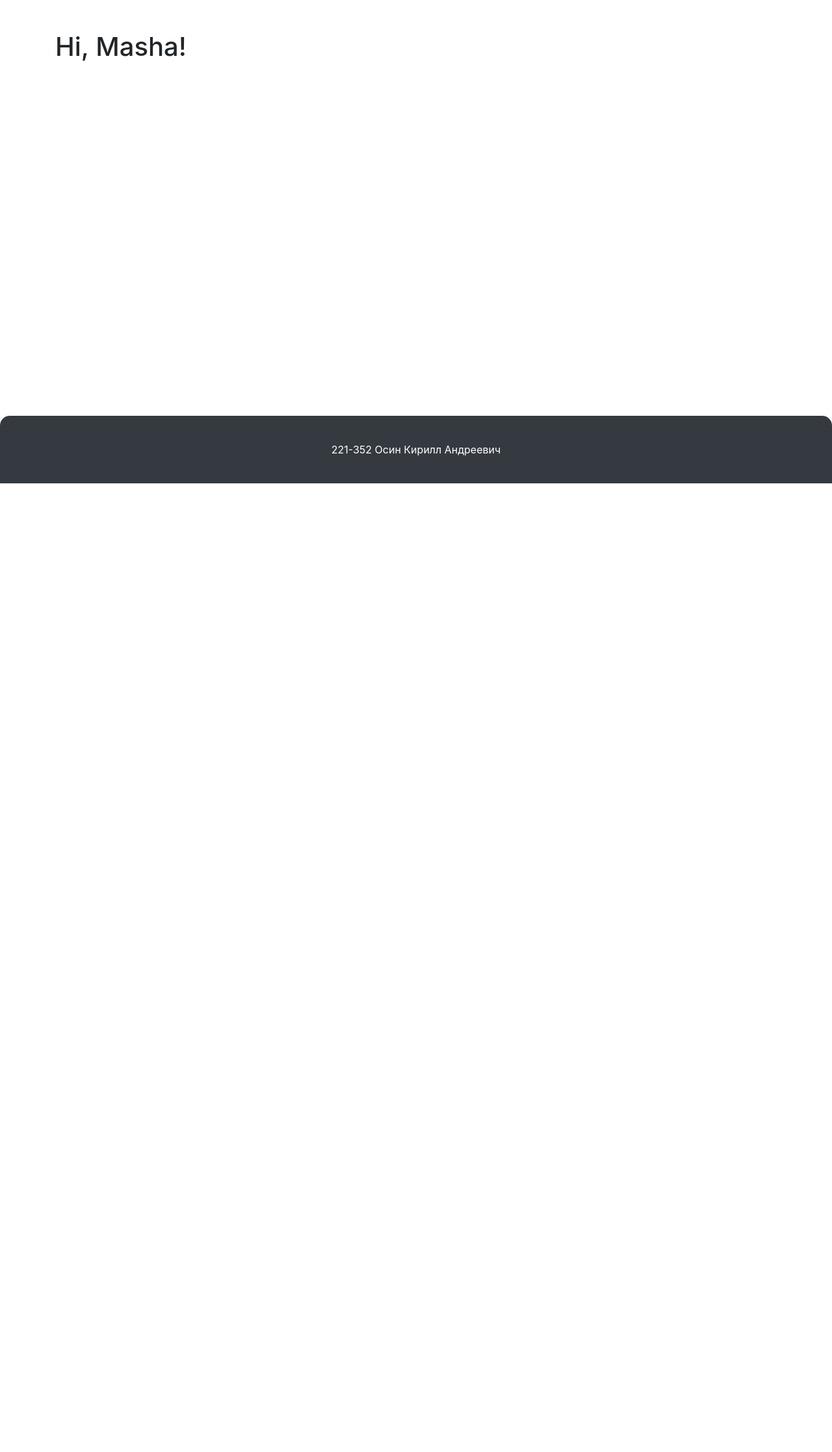
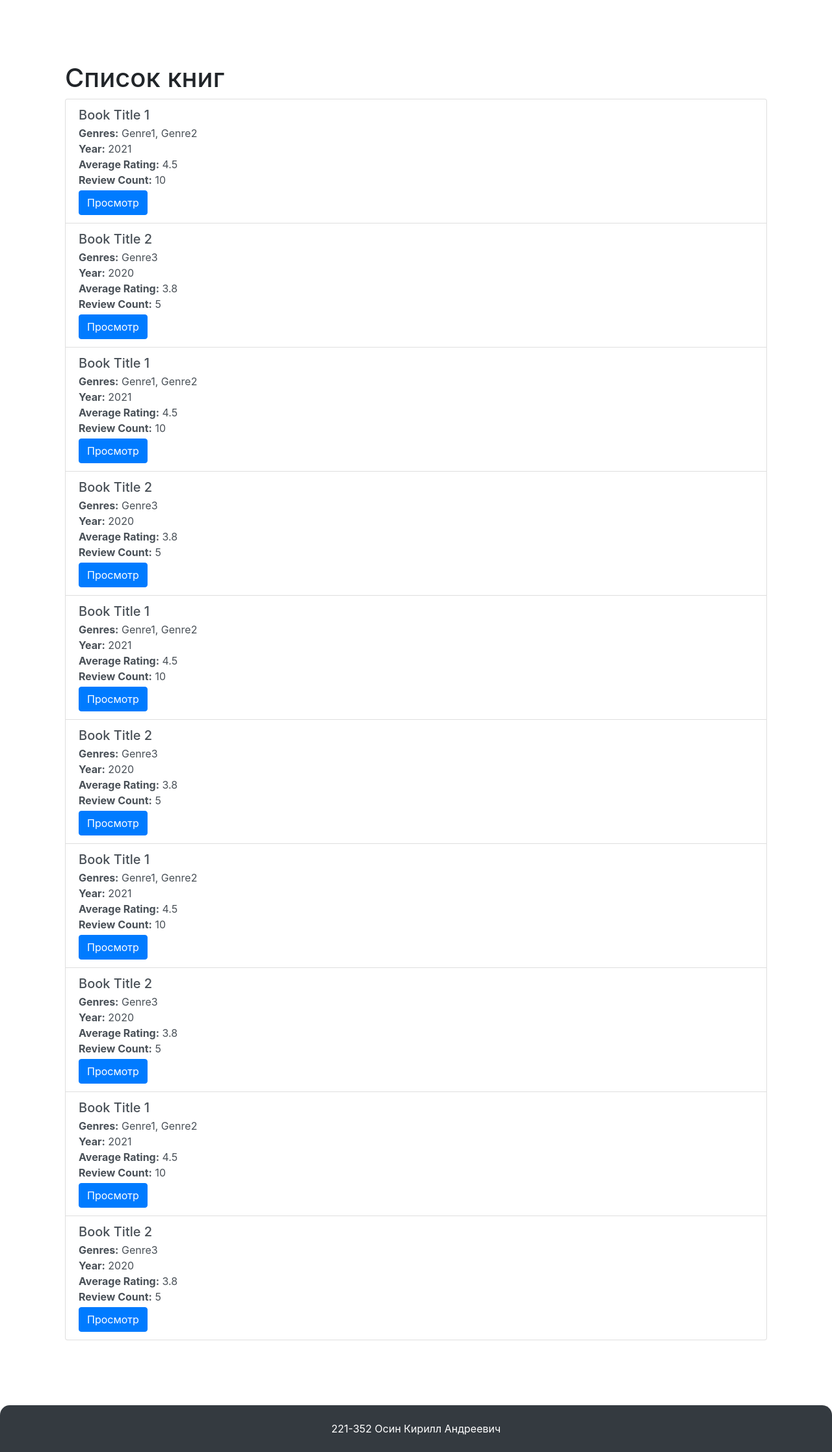
Before and after one commit to yourProgrammist/webdev-exam-2024-2-Osin_221_352, a Flask app: page / in a window 1280 px wide. Shown: the part 56-2291 px from the top of the page at 65% size. Before the commit the page ends 800 px from the top, so only its background shows below. Run offline with Flask 3, Linux system fonts and the light colour scheme; some libraries are stand-ins or nearby versions.

Commit message:
Реализовано добавление книг

```diff
--- a/app.py
+++ b/app.py
@@ -3,6 +3,8 @@ from mysql_db import MySQL
 from flask_login import current_user, LoginManager, login_user, logout_user, login_required
 from models import User, Role
 from role_rule import roles_required
+import bleach
+from image_data import get_md5_hash, get_mime_type
 
 app = Flask(__name__)
 
@@ -60,17 +62,85 @@ def load_role(role_id):
 @app.route('/')
 @app.route('/index')
 def index():
-    return render_template("index.html")
+    books = [
+        {
+            'title': 'Book Title 1',
+            'genres': ['Genre1', 'Genre2'],
+            'year': 2021,
+            'average_rating': 4.5,
+            'review_count': 10
+        },
+        {
+            'title': 'Book Title 2',
+            'genres': ['Genre3'],
+            'year': 2020,
+            'average_rating': 3.8,
+            'review_count': 5
+        },
+        {
+            'title': 'Book Title 1',
+            'genres': ['Genre1', 'Genre2'],
+            'year': 2021,
+            'average_rating': 4.5,
+            'review_count': 10
+        },
+        {
+            'title': 'Book Title 2',
+            'genres': ['Genre3'],
+            'year': 2020,
+            'average_rating': 3.8,
+            'review_count': 5
+        },
+        {
+            'title': 'Book Title 1',
+            'genres': ['Genre1', 'Genre2'],
+            'year': 2021,
+            'average_rating': 4.5,
+            'review_count': 10
+        },
+        {
+            'title': 'Book Title 2',
+            'genres': ['Genre3'],
+            'year': 2020,
+            'average_rating': 3.8,
+            'review_count': 5
+        },
+        {
+            'title': 'Book Title 1',
+            'genres': ['Genre1', 'Genre2'],
+            'year': 2021,
+            'average_rating': 4.5,
+            'review_count': 10
+        },
+        {
+            'title': 'Book Title 2',
+            'genres': ['Genre3'],
+            'year': 2020,
+            'average_rating': 3.8,
+            'review_count': 5
+        },
+        {
+            'title': 'Book Title 1',
+            'genres': ['Genre1', 'Genre2'],
+            'year': 2021,
+            'average_rating': 4.5,
+            'review_count': 10
+        },
+        {
+            'title': 'Book Title 2',
+            'genres': ['Genre3'],
+            'year': 2020,
+            'average_rating': 3.8,
+            'review_count': 5
+        }
+    ]
+    return render_template("index.html", books=books)
 
 
 @app.route('/login')
 def login():
     return render_template("login.html")
 
-@app.route('/tmp')
-def tmp():
-    print(current_user.role)
-    return render_template("login.html")
 
 @app.route('/login/auth', methods=['POST'])
 def authentication():
@@ -101,3 +171,81 @@ def authentication():
 def logout():
     logout_user()
     return redirect(url_for('index'))
+
+
+@app.route('/book/create', methods=['GET', 'POST'])
+@login_required
+@roles_required('admin')
+def add_book():
+    genres = ['Детектив', 'Хоррор', 'Фантастика']
+    print(request.method)
+    if request.method == 'POST':
+        title = request.form['title']
+        short_description = bleach.clean(request.form['short_description'])
+        year_publish = request.form['year']
+        publisher = request.form['publisher']
+        author = request.form['author']
+        size_book = request.form['size_book']
+        genres_selected = request.form.getlist('genres')
+        cover = request.files['cover']
+        print(title)
+
+        if not cover:
+            # error
+            ...
+
+        mime_type = get_mime_type(cover)
+        md5_hash = get_md5_hash(cover)
+
+        if not mime_type.startswith('image'):
+            # error
+            ...
+
+        cursor = db.connection().cursor(named_tuple=True)
+
+        try:
+            cursor.execute("START TRANSACTION")
+            query = 'SELECT id FROM covers WHERE md5_hash = %s'
+            cursor.execute(query, (md5_hash,))
+            cover_row = cursor.fetchone()
+
+            if cover_row:
+                cover_id = cover_row[0]
+            else:
+                cover_filename = cover.filename
+                query = 'INSERT INTO covers (file_path, mime_type, md5_hash) VALUES (%s, %s, %s)'
+                cursor.execute(query, (cover_filename, mime_type, md5_hash))
+                cover_id = cursor.lastrowid
+
+            query = 'INSERT INTO description_book (title, short_description, year_publish, publisher, author, size_book, cover_id) VALUES (%s, %s, %s, %s, %s, %s, %s)'
+            cursor.execute(query, (title, short_description, year_publish, publisher, author, size_book, cover_id))
+            book_id = cursor.lastrowid
+
+            for genre_name in genres_selected:
+                query = 'SELECT id FROM genres WHERE name = %s'
+                cursor.execute(query, (genre_name,))
+
+                genre_id = cursor.fetchone()[0]
+
+                query = 'INSERT INTO book_genre (book_id, genre_id) VALUES (%s, %s)'
+                cursor.execute(query, (book_id, genre_id))
+
+            db.connection().commit()
+
+            end_name = mime_type.split('/')[1]
+
+            cover.save(f'{app.config["UPLOAD_FOLDER"]}/{cover_id}.{end_name}')
+            flash("УРАААА", 'success')
+
+        except Exception as e:
+            db.connection().rollback()
+            flash(f'Ошибка при добавлении книги: {str(e)}', 'danger')
+
+    return render_template('createbook.html', genres=genres)
+
+
+@app.route('/book/edit/<int:book_id>')
+@login_required
+@roles_required('admin', 'moderator')
+def edit_book(book_id):
+    ...
--- a/static/style.css
+++ b/static/style.css
@@ -10,14 +10,13 @@ body {
 
 .content {
     flex: 1;
+    margin-bottom: 100px;
 }
 
 .footer {
+    background-color: #343a40;
+    color: white;
     width: 100%;
-    position: fixed;
-    bottom: 0;
-    left: 0;
-    padding: 1rem 0;
 }
 
 .rectangle {
--- a/templates/base.html
+++ b/templates/base.html
@@ -41,7 +41,8 @@
      {% endwith %}
 
     <div class="content container mt-5">
-        {% block content %}{% endblock %}
+        {% block content %}
+        {% endblock %}
     </div>
 
     <footer class="footer rectangle bg-dark text-white">
--- a/templates/index.html
+++ b/templates/index.html
@@ -1,11 +1,40 @@
 {% extends "base.html" %}
 {% block content %}
-<h1>Hi, Masha!</h1>
-{% if is_admin() %}
-<h1>Hi Admin</h1>
-{% elif is_moderator() %}
-<h1>Hi Moder</h1>
-{% elif is_user() %}
-<h1>Hi User</h1>
-{% endif %}
+ <div class="container mt-5">
+        <h1>Список книг</h1>
+        <div class="list-group">
+            {% for book in books %}
+                <div class="list-group-item list-group-item-action book-item">
+                    <div class="book-info">
+                        <!-- Название книги -->
+                        <h5 class="mb-1">{{ book.title }}</h5>
+                        <p class="mb-1">
+                            <!-- Жанры книги -->
+                            <strong>Genres:</strong> {{ book.genres | join(', ') }}<br>
+                            <!-- Год книги -->
+                            <strong>Year:</strong> {{ book.year }}<br>
+                            <!-- Средняя оценка книги -->
+                            <strong>Average Rating:</strong> {{ book.average_rating }}<br>
+                            <!-- Количество рецензий книги -->
+                            <strong>Review Count:</strong> {{ book.review_count }}<br>
+                        </p>
+                    </div>
+                    <div class="btn-group" role="group" aria-label="Book Actions">
+                        <a href="#" class="btn btn-primary">Просмотр</a>
+                        {% if is_admin() or is_moderator() %}
+                        <a href="#" class="btn btn-warning">Редактирование</a>
+                        {% endif %}
+                        {% if is_admin() %}
+                        <a href="#" class="btn btn-danger">Удалить</a>
+                        {% endif %}
+                    </div>
+                </div>
+            {% endfor %}
+            {% if is_admin() %}
+            <div class="add-button">
+                <a href="{{ url_for('add_book') }}" class="btn btn-success">Добавить книгу</a>
+            </div>
+            {% endif %}
+        </div>
+ </div>
 {% endblock %}
```
Also changed, not shown: image_data.py (added, +15 -0 lines), templates/createbook.html (added, +10 -0 lines), templates/creator_macro.html (added, +43 -0 lines), templates/editbook.html (added, +10 -0 lines), static/uploads/2.png (added).
